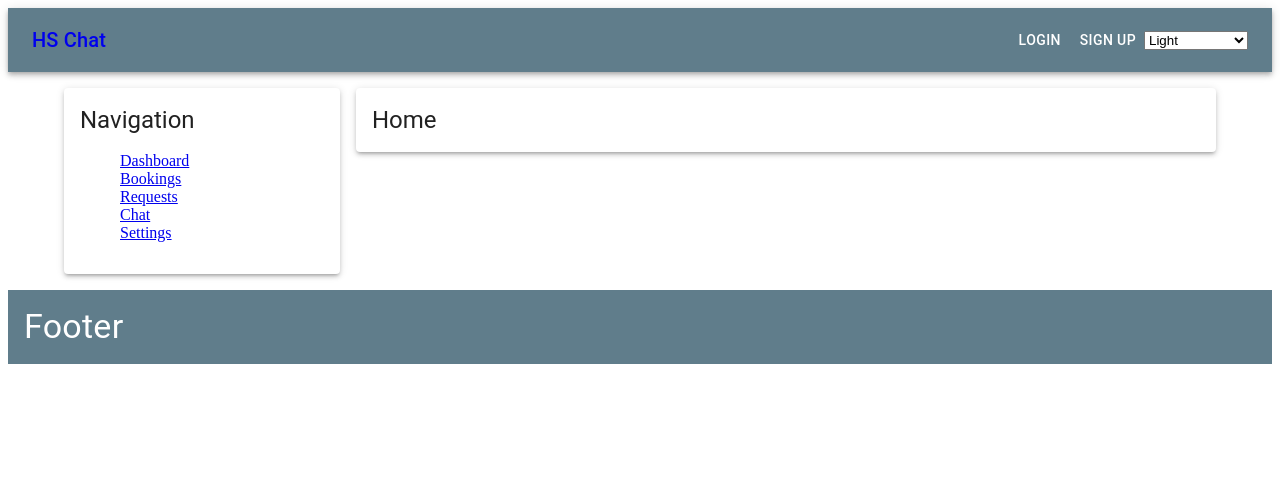
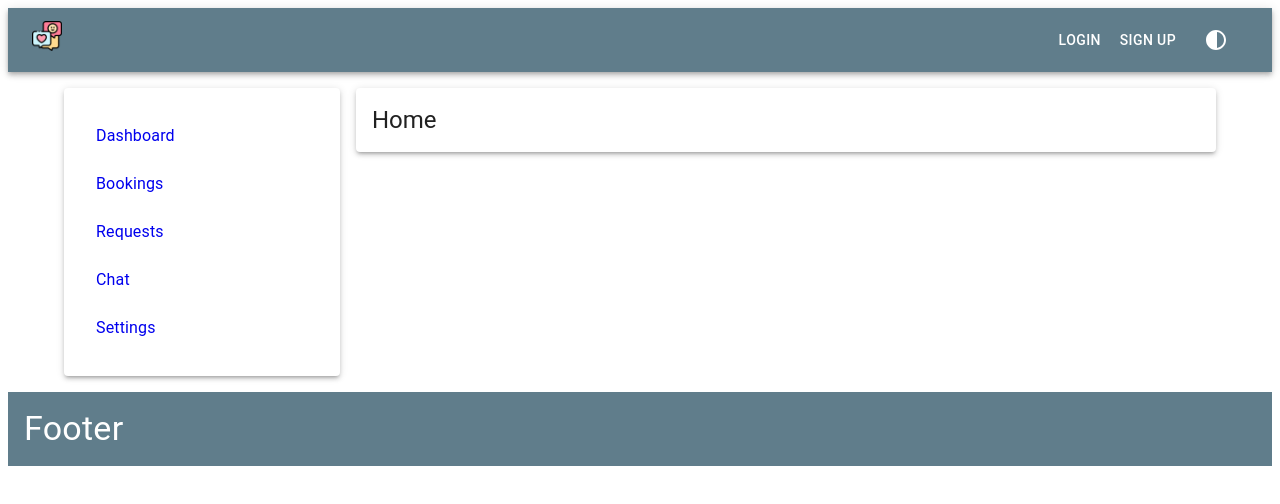
Before and after one commit to rajahwu/HSChat, a React app in the folder app/: page / in a window 1280 px wide. Shown: the top 504 px of the page. Built offline with nearby package versions, Linux system fonts and the light colour scheme; no server answers.

Commit message:
build: add logo

```diff
--- a/app/src/App.js
+++ b/app/src/App.js
@@ -17,11 +17,19 @@ const lightTheme = createTheme({
     secondary: {
       main: grey[500],
     },
+    text: {
+      primary: grey[900], // Dark text on light background
+      secondary: grey[700],
+    },
+    background: {
+      default: '#f5f5f5', // Light grey background
+      paper: '#ffffff', // White paper
+    },
   },
 });
 
 const darkTheme = createTheme({
-  palette: {
+   palette: {
     mode: 'dark',
     primary: {
       main: '#303f9f', // Dark blue
@@ -29,12 +37,20 @@ const darkTheme = createTheme({
     secondary: {
       main: '#e0e0e0', // Light grey
     },
+    text: {
+      primary: '#ffffff', // White text on dark background
+      secondary: '#b0bec5', // Lighter grey text
+    },
+    background: {
+      default: '#121212', // Dark background
+      paper: '#1e1e1e', // Slightly lighter paper
+    },
   },
 });
 
 const highContrastTheme = createTheme({
   palette: {
-    mode: 'light', // High contrast usually works better on a light background
+    mode: 'light',
     primary: {
       main: '#000000', // Black
     },
@@ -42,8 +58,8 @@ const highContrastTheme = createTheme({
       main: '#ffffff', // White
     },
     text: {
-      primary: '#ffffff', // White text on dark background
-      secondary: '#000000', // Black text on light background
+      primary: '#000000', // Black text on white background
+      secondary: '#000000', // Black text on white background
     },
     background: {
       default: '#ffffff', // White background
@@ -51,35 +67,51 @@ const highContrastTheme = createTheme({
     },
   },
   typography: {
-    fontFamily: 'Arial, sans-serif', // Choose a clear, easy-to-read font
+    fontFamily: 'Arial, sans-serif',
   },
 });
 
 const retroTheme = createTheme({
-  palette: {
+   palette: {
     primary: {
       main: orange[500],
     },
     secondary: {
       main: deepOrange[500],
     },
+    text: {
+      primary: '#000000', // Black text on vibrant background
+      secondary: '#ffffff', // White text if needed
+    },
+    background: {
+      default: '#ffe0b2', // Light orange
+      paper: '#ffcc80', // Slightly darker orange
+    },
   },
   typography: {
-    fontFamily: '"Permanent Marker", cursive', // A fun, retro-style font
+    fontFamily: '"Permanent Marker", cursive',
   },
 });
 
 const modernTheme = createTheme({
-  palette: {
+   palette: {
     primary: {
       main: '#00695c', // Teal
     },
     secondary: {
       main: '#607d8b', // Blue Grey
     },
+    text: {
+      primary: '#ffffff', // White text on dark teal
+      secondary: '#b0bec5', // Light grey text
+    },
+    background: {
+      default: '#004d40', // Dark teal
+      paper: '#00796b', // Slightly lighter teal
+    },
   },
   typography: {
-    fontFamily: '"Roboto", sans-serif', // A clean, modern font
+    fontFamily: '"Roboto", sans-serif',
   },
 });
 
@@ -91,18 +123,25 @@ const funTheme = createTheme({
     secondary: {
       main: '#ffeb3b', // Yellow
     },
+    text: {
+      primary: '#000000', // Black text on bright background
+      secondary: '#000000', // Black text on bright background
+    },
+    background: {
+      default: '#ffeb3b', // Yellow background
+      paper: '#f44336', // Red paper
+    },
   },
   typography: {
-    fontFamily: '"Comic Neue", cursive', // A playful font
+    fontFamily: '"Comic Neue", cursive',
   },
 });
 
 export default function App() {
   const [currentTheme, setCurrentTheme] = useState(lightTheme);
 
-  const handleThemeChange = (event) => {
-    const selectedTheme = event.target.value;
-    switch (selectedTheme) {
+  const handleThemeChange = (theme) => {
+    switch (theme) {
       case 'light':
         setCurrentTheme(lightTheme);
         break;
--- a/app/src/components/layouts/Header.jsx
+++ b/app/src/components/layouts/Header.jsx
@@ -1,17 +1,33 @@
 // components/layouts/Header.jsx
-import { AppBar, Button, Toolbar, Typography } from '@mui/material';
-import React from 'react';
+import ContrastIcon from '@mui/icons-material/Contrast';
+import { AppBar, Box, Button, Menu, MenuItem, Toolbar, Typography } from '@mui/material';
+import * as React from 'react';
 import { NavLink } from 'react-router-dom';
 import { useAuth } from '../../context/AuthContext';
 
 export default function Header({ onThemeChange }) {
   const { user } = useAuth();
+  const [anchorEl, setAnchorEl] = React.useState(null);
+  const open = Boolean(anchorEl);
+
+  const handleClick = (event) => {
+    setAnchorEl(event.currentTarget);
+  };
+
+  const handleClose = () => {
+    setAnchorEl(null);
+  };
+
+  const handleThemeChange = (theme) => {
+    onThemeChange(theme);
+    handleClose();
+  };
 
   return (
     <AppBar position="static">
       <Toolbar>
         <Typography variant="h6" component={NavLink} to="/" sx={{ flexGrow: 1, textDecoration: "none" }}>
-          HS Chat
+          <img src="/assets/chat.png" alt="logo" style={{ width: "30px", height: "30px", marginRight: "10px" }} />
         </Typography>
 
         {user ? (
@@ -19,8 +35,8 @@ export default function Header({ onThemeChange }) {
             <Button color="inherit" component={NavLink} to={`${user.displayName}/dashboard`}>Dashboard</Button>
             <Button color="inherit" component={NavLink} to={`${user.displayName}/bookings`}>Book An Appointment</Button>
             <Button color="inherit" component={NavLink} to={`${user.displayName}/requests`}>Request Custom Order</Button>
+            <Button color="inherit" component={NavLink} to={`${user.displayName}/chat`}>Chat</Button>
             <Button color="inherit" component={NavLink} to={`${user.displayName}/settings`}>Settings</Button>
-          <Button color="inherit" component={NavLink} to={`${user.displayName}/chat`}>Chat</Button>
             <Button color="inherit" component={NavLink} to={`${user.displayName}/signout`}>Sign Out</Button>
           </nav>
         ) : (
@@ -31,14 +47,30 @@ export default function Header({ onThemeChange }) {
         )}
 
         {/* Theme selection */}
-        <select onChange={onThemeChange}>
-          <option value="light">Light</option>
-          <option value="dark">Dark</option>
-          <option value="highContrast">High Contrast</option>
-          <option value="retro">Retro</option>
-          <option value="modern">Modern</option>
-          <option value="fun">Fun</option>
-        </select>
+        <Button
+          color="inherit"
+          aria-controls={open ? 'theme-menu' : undefined}
+          aria-haspopup="true"
+          onClick={handleClick}
+        >
+          <Box sx={{ display: 'flex', alignItems: 'center', justifyContent: 'center', flexDirection: 'column' }}>
+          <ContrastIcon />
+          </Box>
+
+        </Button>
+        <Menu
+          id="theme-menu"
+          anchorEl={anchorEl}
+          open={open}
+          onClose={handleClose}
+        >
+          <MenuItem onClick={() => handleThemeChange('light')}>Light</MenuItem>
+          <MenuItem onClick={() => handleThemeChange('dark')}>Dark</MenuItem>
+          <MenuItem onClick={() => handleThemeChange('highContrast')}>High Contrast</MenuItem>
+          <MenuItem onClick={() => handleThemeChange('retro')}>Retro</MenuItem>
+          <MenuItem onClick={() => handleThemeChange('modern')}>Modern</MenuItem>
+          <MenuItem onClick={() => handleThemeChange('fun')}>Fun</MenuItem>
+        </Menu>
       </Toolbar>
     </AppBar>
   );
--- a/app/src/components/layouts/Main.jsx
+++ b/app/src/components/layouts/Main.jsx
@@ -1,40 +1,34 @@
 import { Grid } from '@mui/material';
 import React from 'react';
-import { Outlet } from 'react-router-dom';
+import { Outlet, useLocation } from 'react-router-dom';
 import { useAuth } from '../../context/AuthContext';
 import Sidebar from './SideBar';
 
 export default function Main() {
     const { user } = useAuth();
-    console.log(user);
+    const location = useLocation();
+    const page = location.pathname.split('/').slice(-1)[0];
+
+    // Define the sidebar links
+    const links = [
+        { text: 'Dashboard', href: '/dashboard' },
+        { text: 'Bookings', href: '/bookings' },
+        { text: 'Requests', href: '/requests' },
+        { text: 'Chat', href: '/chat' },
+        { text: 'Settings', href: '/settings' }
+    ];
+
     return (
         <Grid container spacing={2}>
             <Grid item xs={3}>
                 <Sidebar
-                    title="Navigation"
-                >
-                    <ul style={{ listStyle: "none"}}>
-                        <li>
-                            <a href="/dashboard">Dashboard</a>
-                        </li>
-                        <li>
-                            <a href="/bookings">Bookings</a>
-                        </li>
-                        <li>
-                            <a href="/requests">Requests</a>
-                        </li>
-                        <li>
-                            <a href="/chat">Chat</a>
-                        </li>
-                        <li>
-                            <a href="/settings">Settings</a>
-                        </li>
-                    </ul>
-                </Sidebar>
+                    title={page}
+                    links={links}
+                />
             </Grid>
             <Grid item xs={9}>
                 <Outlet />
             </Grid>
         </Grid>
-    )
+    );
 }
--- a/app/src/components/layouts/SideBar.jsx
+++ b/app/src/components/layouts/SideBar.jsx
@@ -1,13 +1,20 @@
 // components/loyouts/SidBar
-import { Box, Paper, Typography } from "@mui/material";
+import { Box, List, ListItem, ListItemText, Paper, Typography } from "@mui/material";
 import React from "react";
+import { Link } from "react-router-dom";
 
-export default function SideBar({ title, children }) {
+export default function Sidebar({ title, links }) {
     return (
         <Paper elevation={3}>
             <Box p={2}>
                 {title && <Typography variant="h5">{title}</Typography>}
-                {children}
+                <List>
+                    {links.map((link) => (
+                        <ListItem component={Link} to={link.href} key={link.text}>
+                            <ListItemText primary={link.text} />
+                        </ListItem>
+                    ))}
+                </List>
             </Box>
         </Paper>
     );
```
Also changed, not shown: app/public/assets/chat.png (added). Lines whose indentation alone changed are shown as unchanged.
